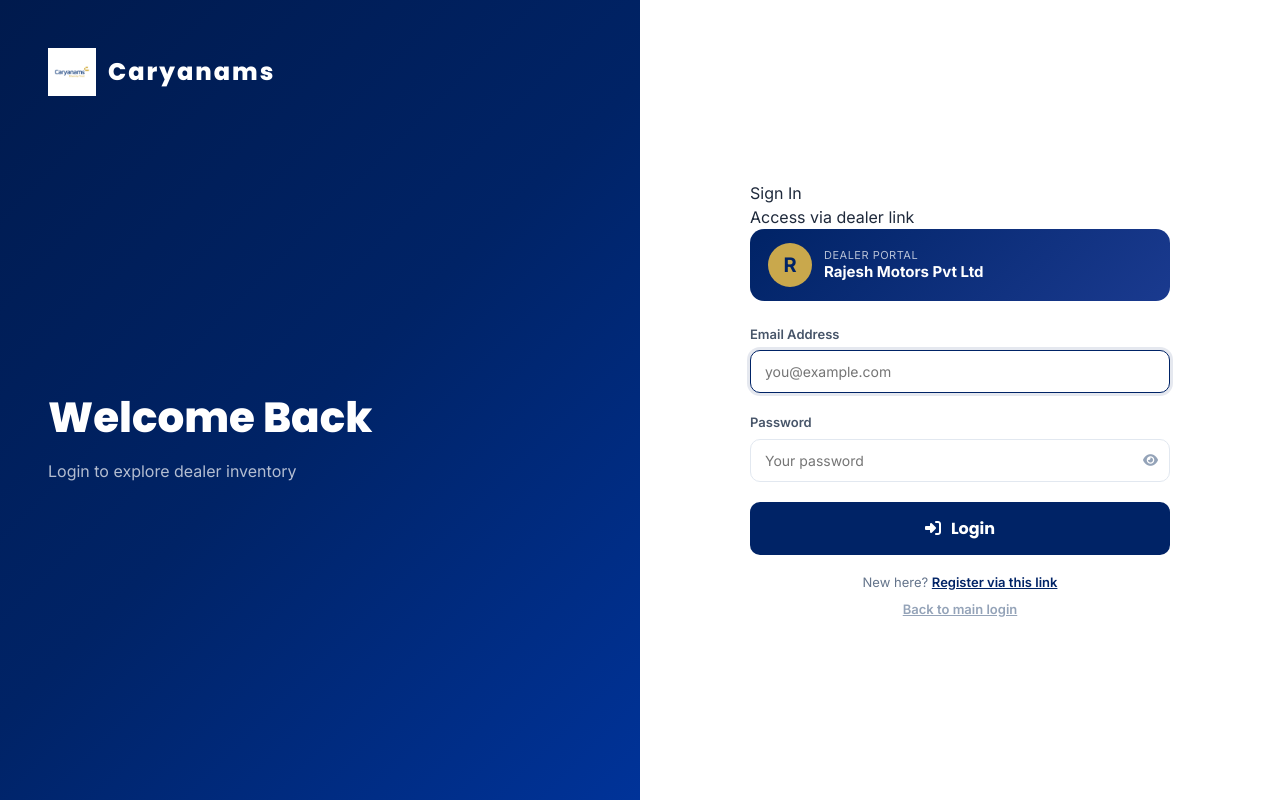
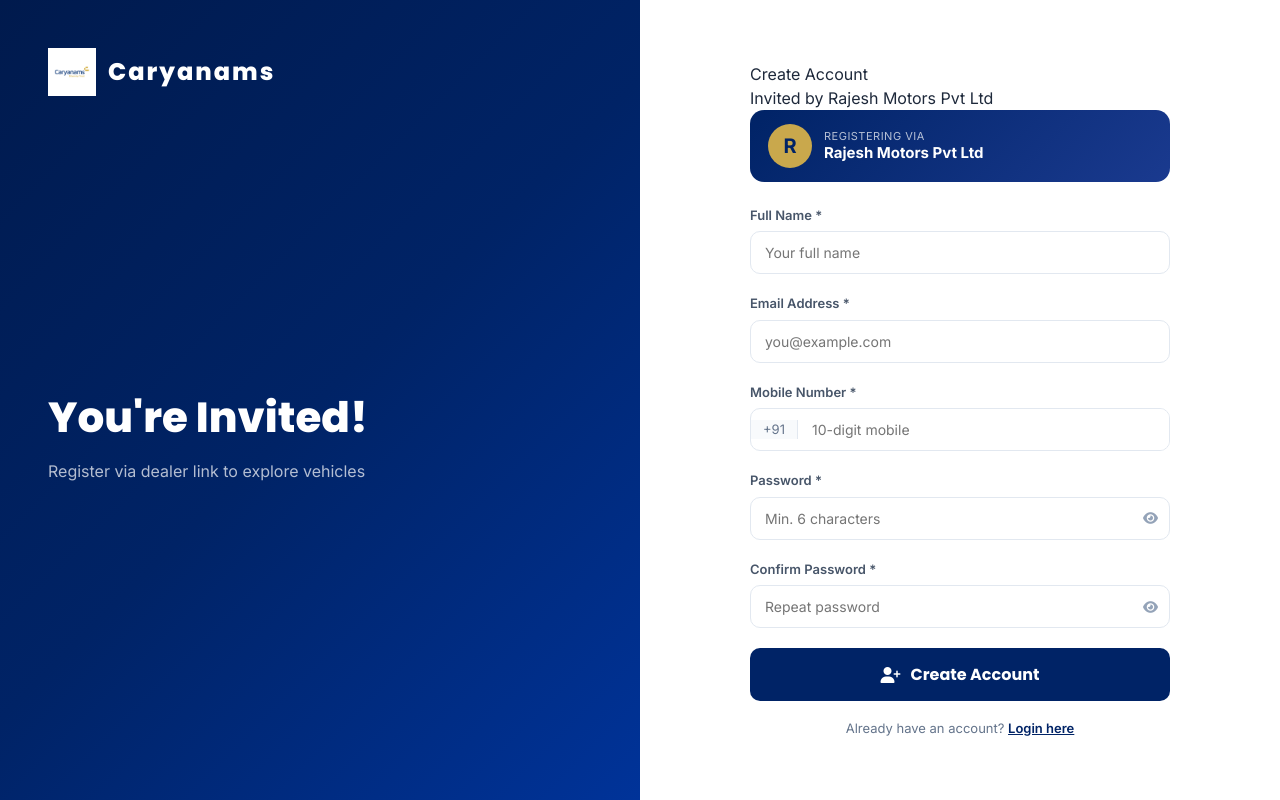
Before and after one commit to dharmik008/DMS_system, a Flask app: template templates/auth/dealer_login.html in a window 1280 px wide. Run offline with Flask 3, Linux system fonts and the light colour scheme; the template is opened without the code that fills it: values that come from a table or form of the project are taken from there, others are empty.

Commit message:
Update dealer_login.html

```diff
--- a/templates/auth/dealer_login.html
+++ b/templates/auth/dealer_login.html
@@ -3,7 +3,7 @@
 <head>
 <meta charset="UTF-8">
 <meta name="viewport" content="width=device-width, initial-scale=1.0">
-<title>Login — {{ dealer.company_name or dealer.website_name or dealer.name }}</title>
+<title>Register via {{ dealer.website_name or dealer.name }} — Caryanams</title>
 <link rel="preconnect" href="https://fonts.googleapis.com">
 <link href="https://fonts.googleapis.com/css2?family=Inter:opsz,wght@14..32,400;14..32,500;14..32,600;14..32,700&family=Poppins:wght@400;600;700;800&display=swap" rel="stylesheet">
 <link rel="stylesheet" href="https://cdnjs.cloudflare.com/ajax/libs/font-awesome/6.5.0/css/all.min.css">
@@ -22,8 +22,8 @@
 .dealer-badge-info { line-height:1.3; }
 .dealer-badge-label { font-size:11px;opacity:.7;text-transform:uppercase;letter-spacing:.5px; }
 .dealer-badge-name  { font-size:15px;font-weight:700; }
-.register-link { text-align:center;margin-top:18px;font-size:13px;color:#64748b; }
-.register-link a { color:#002366;font-weight:600;text-decoration:underline; }
+.already-link { text-align:center;margin-top:18px;font-size:13px;color:#64748b; }
+.already-link a { color:#002366;font-weight:600;text-decoration:underline; }
 </style>
 </head>
 <body>
@@ -36,64 +36,113 @@
       <div class="brand-name">Caryanams</div>
     </div>
     <div class="auth-hero">
-      <div class="hero-title">Welcome Back</div>
-      <div class="hero-sub">Login to explore dealer inventory</div>
+      <div class="hero-title">You're Invited!</div>
+      <div class="hero-sub">Register via dealer link to explore vehicles</div>
     </div>
   </div>
 
   <div class="auth-form-panel">
     <div class="auth-form-wrap">
       <div class="auth-form-header">
-        <div class="auth-form-title">Sign In</div>
-        <div class="auth-form-sub">Access via dealer link</div>
+        <div class="auth-form-title">Create Account</div>
+        <div class="auth-form-sub">Invited by {{ dealer.company_name or dealer.website_name or dealer.name }}</div>
       </div>
 
       <!-- Dealer badge -->
       <div class="dealer-badge">
         <div class="dealer-badge-avatar">{{ (dealer.website_name or dealer.name or 'D')[0]|upper }}</div>
         <div class="dealer-badge-info">
-          <div class="dealer-badge-label">Dealer Portal</div>
+          <div class="dealer-badge-label">Registering via</div>
           <div class="dealer-badge-name">{{ dealer.company_name or dealer.website_name or dealer.name }}</div>
         </div>
       </div>
 
       {% with messages = get_flashed_messages(with_categories=true) %}
         {% for cat, msg in messages %}
-          <div style="margin-bottom:16px;padding:12px 16px;border-radius:10px;font-size:13px;background:{% if cat=='error' %}#fee2e2{% elif cat=='success' %}#dcfce7{% else %}#dbeafe{% endif %};color:{% if cat=='error' %}#991b1b{% elif cat=='success' %}#166534{% else %}#1e40af{% endif %};">
+          <div class="alert alert-{{ 'danger' if cat == 'error' else cat }}" style="margin-bottom:16px;padding:12px 16px;border-radius:10px;font-size:13px;background:{% if cat=='error' %}#fee2e2{% elif cat=='success' %}#dcfce7{% else %}#dbeafe{% endif %};color:{% if cat=='error' %}#991b1b{% elif cat=='success' %}#166534{% else %}#1e40af{% endif %};">
             {{ msg }}
           </div>
         {% endfor %}
       {% endwith %}
 
-      <form method="POST" action="{{ url_for('auth.dealer_login', website_name=website_name) }}">
+      <form method="POST" action="{{ url_for('auth.dealer_register', website_name=website_name) }}" onsubmit="return validateForm()">
         <div class="form-group">
-          <label class="form-label">Email Address</label>
-          <input type="email" name="email" class="form-input" placeholder="you@example.com" required autofocus>
+          <label class="form-label">Full Name *</label>
+          <input type="text" name="name" class="form-input" placeholder="Your full name" required>
         </div>
         <div class="form-group">
-          <label class="form-label">Password</label>
+          <label class="form-label">Email Address *</label>
+          <input type="email" name="email" class="form-input" placeholder="you@example.com" required>
+        </div>
+        <div class="form-group">
+          <label class="form-label">Mobile Number *</label>
+          <div style="display:flex;align-items:center;border:1.5px solid #e2e8f0;border-radius:10px;overflow:hidden;background:#fff;">
+            <span style="padding:0 12px;font-size:13px;color:#64748b;background:#f8fafc;border-right:1px solid #e2e8f0;height:100%;display:flex;align-items:center;">+91</span>
+            <input type="tel" name="phone" id="phone" class="form-input"
+              style="border:none;border-radius:0;flex:1;"
+              placeholder="10-digit mobile" maxlength="10"
+              oninput="this.value=this.value.replace(/\D/g,'').slice(0,10)" required>
+          </div>
+          <div id="phone_error" style="color:#dc2626;font-size:12px;margin-top:4px;display:none;"></div>
+        </div>
+        <div class="form-group">
+          <label class="form-label">Password *</label>
           <div style="position:relative;">
-            <input type="password" name="password" id="password" class="form-input" placeholder="Your password" required style="padding-right:42px;">
-            <button type="button" onclick="var i=document.getElementById('password');var e=document.getElementById('eye1');if(i.type==='password'){i.type='text';e.className='fas fa-eye-slash';}else{i.type='password';e.className='fas fa-eye';}"
-              style="position:absolute;right:12px;top:50%;transform:translateY(-50%);background:none;border:none;cursor:pointer;color:#94a3b8;">
+            <input type="password" name="password" id="password" class="form-input" placeholder="Min. 6 characters" required style="padding-right:42px;">
+            <button type="button" onclick="togglePwd('password','eye1')" style="position:absolute;right:12px;top:50%;transform:translateY(-50%);background:none;border:none;cursor:pointer;color:#94a3b8;">
               <i class="fas fa-eye" id="eye1"></i>
             </button>
           </div>
         </div>
+        <div class="form-group">
+          <label class="form-label">Confirm Password *</label>
+          <div style="position:relative;">
+            <input type="password" name="confirm_password" id="confirm_password" class="form-input" placeholder="Repeat password" required style="padding-right:42px;">
+            <button type="button" onclick="togglePwd('confirm_password','eye2')" style="position:absolute;right:12px;top:50%;transform:translateY(-50%);background:none;border:none;cursor:pointer;color:#94a3b8;">
+              <i class="fas fa-eye" id="eye2"></i>
+            </button>
+          </div>
+          <div id="pwd_error" style="color:#dc2626;font-size:12px;margin-top:4px;display:none;"></div>
+        </div>
+
         <button type="submit" class="btn-auth" style="margin-top:8px;">
-          <i class="fas fa-sign-in-alt"></i> Login
+          <i class="fas fa-user-plus"></i> Create Account
         </button>
       </form>
 
-      <div class="register-link">
-        New here?
-        <a href="{{ url_for('auth.dealer_register', website_name=website_name) }}">Register via this link</a>
-      </div>
-      <div class="register-link" style="margin-top:8px;">
-        <a href="{{ url_for('auth.login') }}" style="color:#94a3b8;">Back to main login</a>
+      <div class="already-link">
+        Already have an account?
+        <a href="{{ url_for('auth.minisite_login', website_name=website_name) }}">Login here</a>
       </div>
     </div>
   </div>
 </div>
+
+<script>
+function togglePwd(id, eyeId) {
+  var inp = document.getElementById(id);
+  var eye = document.getElementById(eyeId);
+  if (inp.type === 'password') { inp.type = 'text'; eye.className = 'fas fa-eye-slash'; }
+  else { inp.type = 'password'; eye.className = 'fas fa-eye'; }
+}
+function validateForm() {
+  var phone = document.getElementById('phone').value.replace(/\D/g,'');
+  if (phone.length !== 10) {
+    var pe = document.getElementById('phone_error');
+    pe.textContent = 'Please enter a valid 10-digit number';
+    pe.style.display = 'block';
+    return false;
+  }
+  var pwd = document.getElementById('password').value;
+  var cpwd = document.getElementById('confirm_password').value;
+  if (pwd !== cpwd) {
+    var pe2 = document.getElementById('pwd_error');
+    pe2.textContent = 'Passwords do not match';
+    pe2.style.display = 'block';
+    return false;
+  }
+  return true;
+}
+</script>
 </body>
 </html>
```
